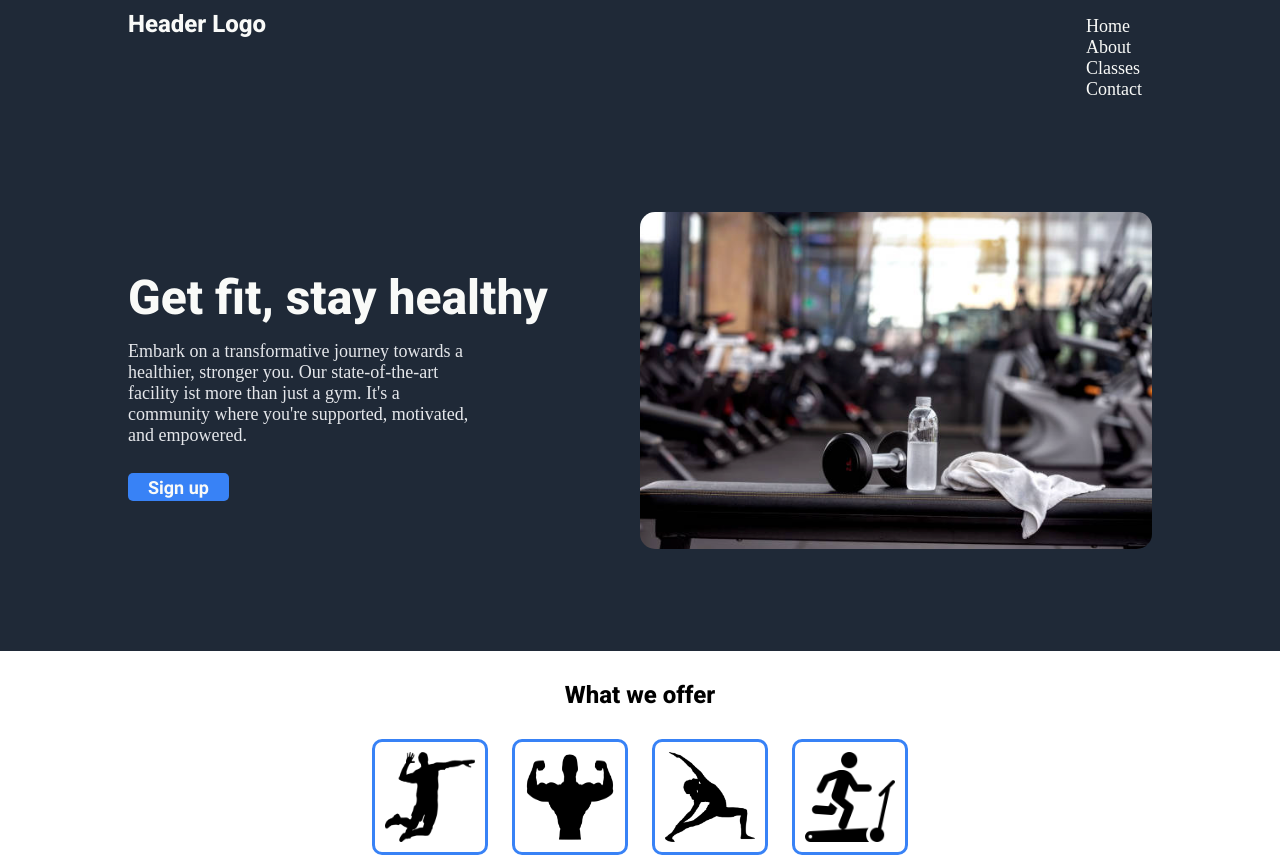
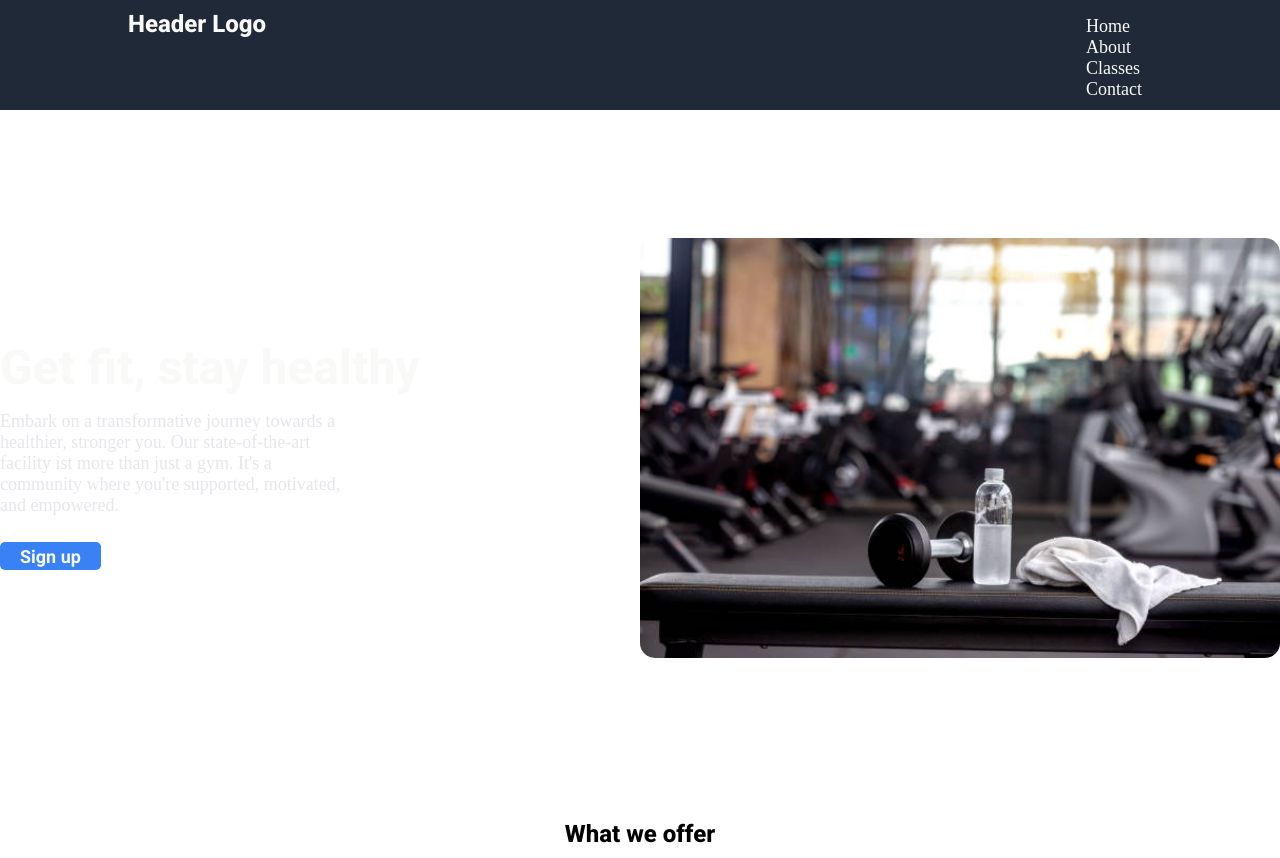
Before and after one commit to eugene-IT-creator/fitness, a plain HTML site: page index.html in a window 1280 px wide. Shown: the top 858 px of the page. Drawn offline with Linux system fonts and the light colour scheme.

Commit message:
removed image and text from header in index page

```diff
--- a/index.html
+++ b/index.html
@@ -18,21 +18,25 @@
                     <li><a href="./pages/contact.html">Contact</a></li>
             </nav>
         </div>
-        <div class="header-content">
+    </header>
+
+    <main class="main-content">
+        <section class="header-content">
             <div class="header-content-info">
                 <h1>Get fit, stay healthy</h1>
-                <p>Embark on a transformative journey towards a healthier, stronger you. Our state-of-the-art facility ist more
+                <p>Embark on a transformative journey towards a healthier, stronger you. Our state-of-the-art
+                    facility
+                    ist more
                     than just a gym.
                     It's a community where you're supported, motivated, and empowered.</p>
                 <div class="container">
                     <a href="./pages/contact.html" class="sign-up-link">Sign up</a>
                 </div>
             </div>
+            <picture>
             <img src="./images/main-photo.png" alt="Photo of a gym">
-        </div>
-    </header>
-
-    <main class="main-content">
+            </picture>
+        </section>
     <section class="about">
         <h1 class="about-title">What we offer</h1>
         <div class="about-content-items">
```
